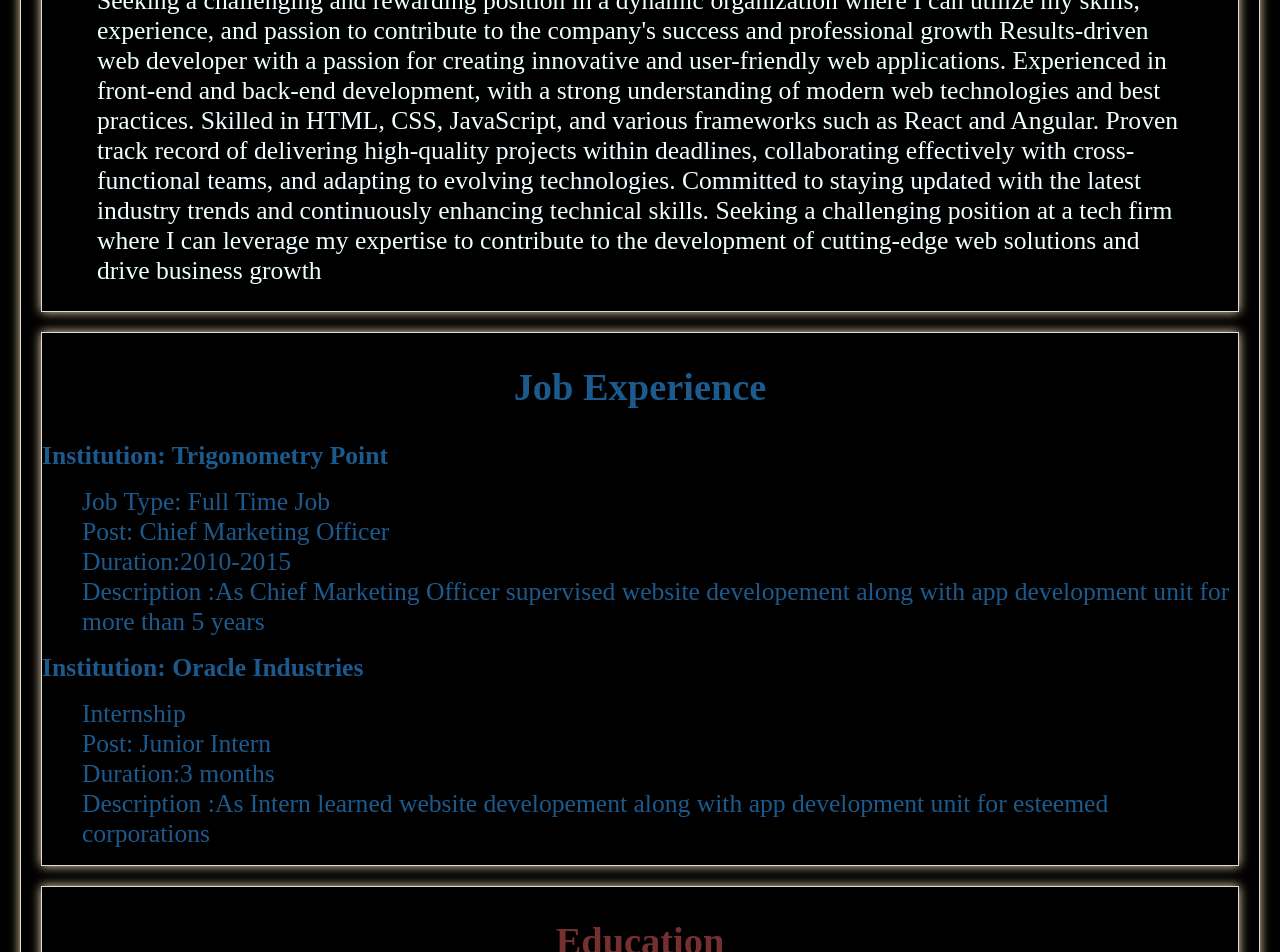
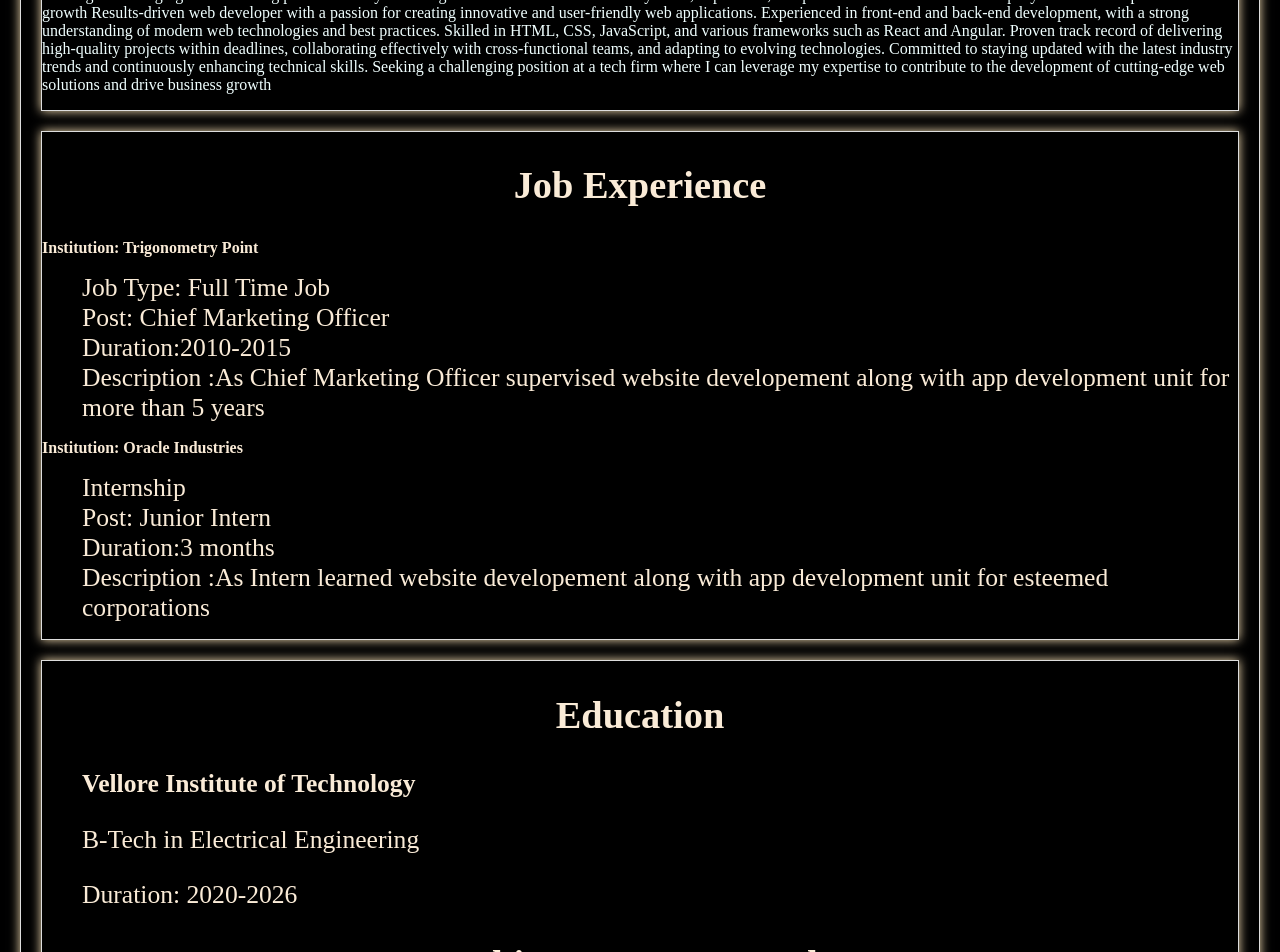
Before and after one commit to harshraj2008/harshraj2008.github.io, a plain HTML site: page index.html in a window 1280 px wide. Shown: the part 280-1232 px from the top of the page. Drawn offline with Linux system fonts and the light colour scheme.

Commit message:
Update resum1.css

```diff
--- a/resum1.css
+++ b/resum1.css
@@ -52,23 +52,7 @@ h2{
 
 
 }
-.profile p{
-    font-size: 2vw;
-    padding: 0px 55px 0px 55px;
 
-}
-.education{
-
-    color: rgb(116, 48, 48);
-
-}
-.institution{
-    font-size: 2vw;
-}
-.experience{
-
-    color: rgb(28, 90, 141);
-}
 
  section  li {
     list-style: none;
@@ -76,8 +60,7 @@ h2{
 
 }
 footer{
-    background-image: url(https://th.bing.com/th/id/R.826c5ef65c5467d69a7b3730c0cd1df3?rik=symn%2flVtwHsPNA&riu=http%3a%2f%2fwww.afrasusa.com%2fsite%2fassets%2ffiles%2f1020%2fcontact_banner.jpg&ehk=8GcIKrZJ4qLbQxxNdU0%2fO3xRGHi%2b9O0u0%2f7SeDk6xqw%3d&risl=&pid=ImgRaw&r=0);
-    background-size: 100% 100%;
+    backgroundcolor: grey;
     border: 1px solid #ddd;
     box-shadow: 0 0 10px wheat;
     text-align: center;
@@ -96,6 +79,6 @@ footer li{
 footer li a{
     text-decoration: none;
     font-family: cursive;
-    color: cadetblue;
+    color: solid blue;
     font-size: 2vw;
 }
```
